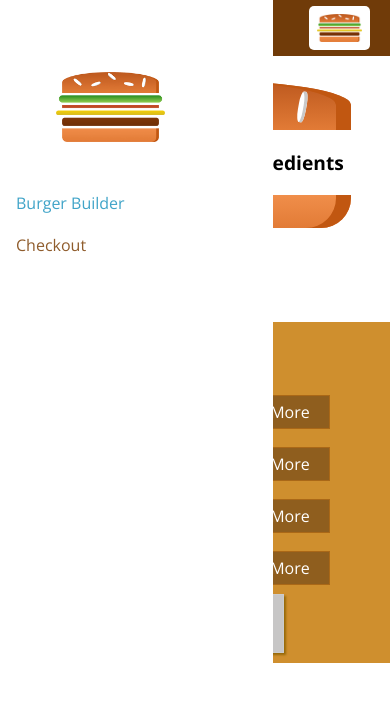
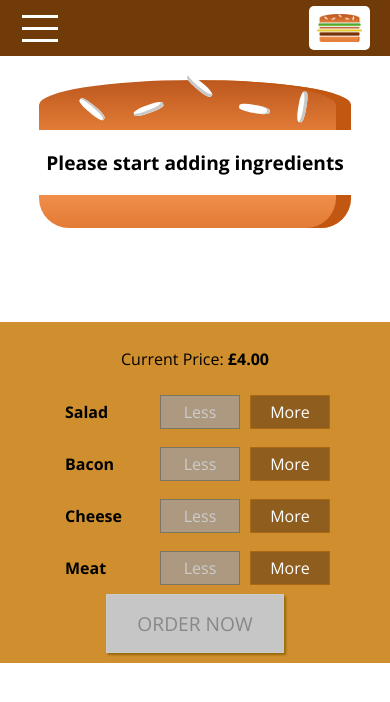
Before and after one commit to khpa/burger-shop, a React app: page / in a window 390 px wide. Shown: the top 702 px of the page. Built offline with nearby package versions, Linux system fonts and the light colour scheme.

Commit message:
added mobile ver sidemenu

```diff
--- a/src/components/Layout/Layout.js
+++ b/src/components/Layout/Layout.js
@@ -1,18 +1,39 @@
-import React from 'react';
+import React, { Component } from 'react';
 import Aux from '../../hoc/Aux';
 import classes from './Layout.css';
 import Toolbar from '../Navigation/Toolbar/Toolbar';
 import SideDrawer from '../Navigation/SideDrawer/SideDrawer';
 
-const layout = (props) => (
+class Layout extends Component {
+
+    state = {
+        showSideDrawer:false
+    }
+
+    sideDrawerClosedHandler = ()=>{
+this.setState({showSideDrawer:false})
+    }
+
+    sideDrawerToggleHandler=()=>{
+        this.setState((prevState)=>{
+            return {showSideDrawer:!this.state.showSideDrawer}
+        });
+    }
+
+    render () {
+        return (
     <Aux>
-    <Toolbar/>
-    <SideDrawer />
+    <Toolbar
+    drawerToggleClicked={this.sideDrawerToggleHandler}/>
+    <SideDrawer
+    open={this.state.showSideDrawer}
+    closed={this.sideDrawerClosedHandler} />
 
     <main className={classes.Content}>
-        {props.children}
+        {this.props.children}
     </main>
     </Aux>
-);
+);}
+}
 
-export default layout;
+export default Layout;
--- /dev/null
+++ b/src/components/Navigation/SideDrawer/DrawerToggle.css
@@ -0,0 +1,23 @@
+.DrawerToggle {
+    width: 40px;
+    height: 100%;
+    display: flex;
+    flex-flow: column;
+    justify-content: space-around;
+    align-items: center;
+    padding: 10px 0;
+    box-sizing: border-box;
+    cursor: pointer;
+}
+
+.DrawerToggle div {
+    width: 90%;
+    height: 3px;
+    background-color: white;
+}
+
+@media (min-width: 500px) {
+    .DrawerToggle {
+        display: none;
+    }
+}
--- /dev/null
+++ b/src/components/Navigation/SideDrawer/DrawerToggle.js
@@ -0,0 +1,14 @@
+import React from 'react';
+import classes from './DrawerToggle.css';
+
+const drawerToggle = (props)=>{
+    return (
+        <div onClick={props.clicked} className={classes.DrawerToggle}>
+            <div></div>
+            <div></div>
+            <div></div>
+        </div>
+    );
+};
+
+export default drawerToggle;
--- a/src/components/Navigation/SideDrawer/SideDrawer.css
+++ b/src/components/Navigation/SideDrawer/SideDrawer.css
@@ -11,6 +11,7 @@
     box-sizing: border-box;
     transition: transform 0.3s ease-out;
 }
+
 
 @media (min-width: 500px){
     .SideDrawer {
--- a/src/components/Navigation/SideDrawer/SideDrawer.js
+++ b/src/components/Navigation/SideDrawer/SideDrawer.js
@@ -3,10 +3,19 @@
 import Logo from '../../Logo/Logo';
 import NavigationItems from '../NavigationItems/NavigationItems';
 import classes from './SideDrawer.css';
+import Backdrop from '../../UI/Backdrop/Backdrop';
+import Aux from '../../../hoc/Aux';
 
 const sideDrawer = (props)=> {
+
+    let attachedClasses = [classes.SideDrawer, classes.Close];
+    if (props.open){
+        attachedClasses = [classes.SideDrawer, classes.Open]
+    }
     return (
-<div className={classes.SideDrawer}>
+<Aux>
+<Backdrop show={props.open} clicked={props.closed}/>
+<div className={attachedClasses.join(' ')}>
 <div className={classes.Logo}>
     <Logo />
     </div>
@@ -14,6 +23,7 @@
     <NavigationItems />
     </nav>
 </div>
+</Aux>
     );
 }
 
--- a/src/components/Navigation/Toolbar/Toolbar.js
+++ b/src/components/Navigation/Toolbar/Toolbar.js
@@ -2,10 +2,10 @@
 import classes from './Toolbar.css';
 import Logo from '../../Logo/Logo';
 import NavigationItems from '../NavigationItems/NavigationItems';
-
+import DrawerToggle from '../SideDrawer/DrawerToggle';
 const toolbar = (props) => (
     <header className={classes.Toolbar}>
-        <div>MENU</div>
+        <DrawerToggle clicked={props.drawerToggleClicked}/>
         <div className={classes.Logo}>
         <Logo/>
         </div>
```
